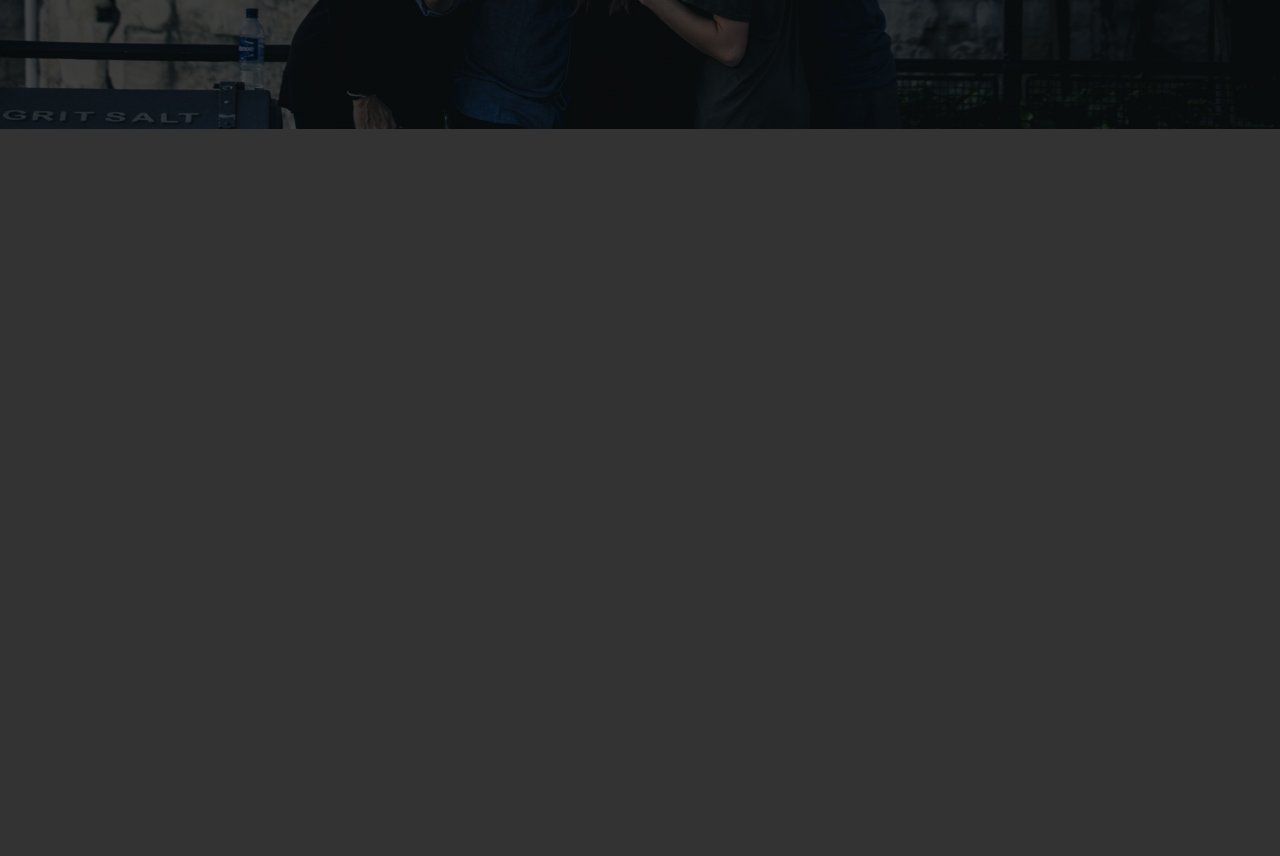
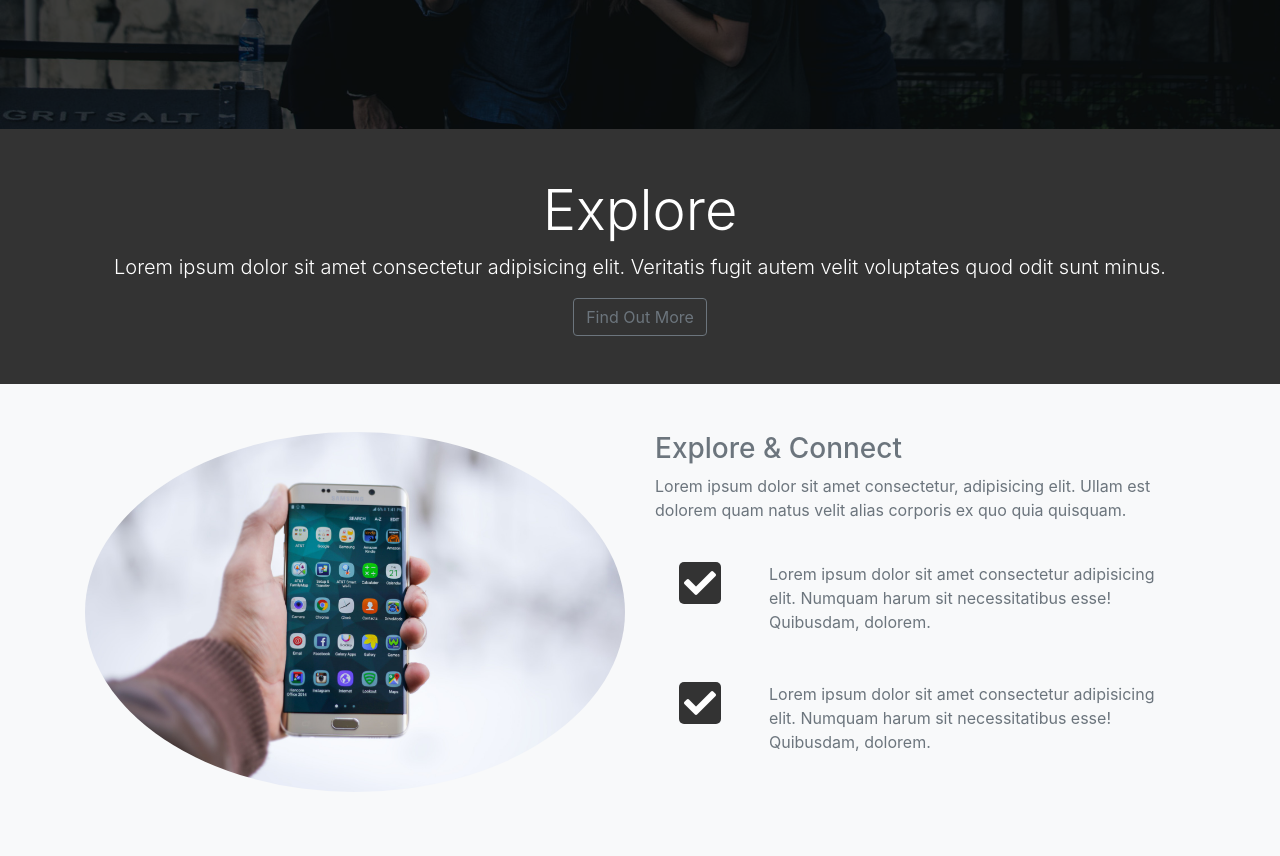
Before and after one commit to Shahpar-islam/Loop-LAB, a plain HTML site: page index.html in a window 1280 px wide. Shown: the part 571-1427 px from the top of the page. Before the commit the page ends 800 px from the top, so only its background shows below. Drawn offline with nearby package versions, Linux system fonts and the light colour scheme.

Commit message:
Explore Section Area

```diff
--- a/css/style.css
+++ b/css/style.css
@@ -40,3 +40,10 @@ body {
     padding: 5px;
     border-radius: 5px;
 }
+
+#explore-section .fas, #share-section .fas {
+    background: #333;
+    color: white;
+    padding: 5px;
+    border-radius: 5px;
+}
--- a/index.html
+++ b/index.html
@@ -103,6 +103,55 @@
     </div>
   </header>
 
+  <!--Explore Head-->
+  <section id="explore-head-section">
+    <div class="container">
+      <div class="row">
+        <div class="col text-center py-5">
+          <h1 class="display-4">Explore</h1>
+          <p class="lead"> Lorem ipsum dolor sit amet consectetur adipisicing elit. Veritatis fugit autem velit
+            voluptates quod odit sunt minus. </p>
+          <a href="#" class="btn btn-outline-secondary">Find Out More</a>
+        </div>
+      </div>
+    </div>
+  </section>
+
+  <!--Explore Section-->
+  <section id="explore-section" class="bg-light text-muted py-5">
+    <div class="container">
+      <div class="row">
+        <div class="col-md-6">
+          <img src="img/explore-section1.jpg" alt="" class="img-fluid mb-3 rounded-circle">
+        </div>
+        <div class="col-md-6">
+          <h3>Explore & Connect</h3>
+          <p>Lorem ipsum dolor sit amet consectetur, adipisicing elit. Ullam est dolorem quam natus velit alias
+            corporis ex quo quia quisquam.</p>
+          <div class="d-flex">
+            <div class="p-4 align-self-start">
+              <i class="fas fa-check fa-2x"></i>
+            </div>
+            <div class="p-4 align-self-end">
+              Lorem ipsum dolor sit amet consectetur adipisicing elit. Numquam harum sit
+              necessitatibus esse! Quibusdam, dolorem.
+            </div>
+          </div>
+          <div class="d-flex">
+            <div class="p-4 align-self-start">
+              <i class="fas fa-check fa-2x"></i>
+            </div>
+            <div class="p-4 align-self-end">
+              Lorem ipsum dolor sit amet consectetur adipisicing elit. Numquam harum sit
+              necessitatibus esse! Quibusdam, dolorem.
+            </div>
+          </div>
+        </div>
+      </div>
+    </div>
+    </div>
+  </section>
+
   <script src="http://code.jquery.com/jquery-3.3.1.min.js" integrity="sha256-FgpCb/KJQlLNfOu91ta32o/NMZxltwRo8QtmkMRdAu8="
     crossorigin="anonymous"></script>
   <script src="https://cdnjs.cloudflare.com/ajax/libs/popper.js/1.14.3/umd/popper.min.js" integrity="sha384-ZMP7rVo3mIykV+2+9J3UJ46jBk0WLaUAdn689aCwoqbBJiSnjAK/l8WvCWPIPm49"
```
